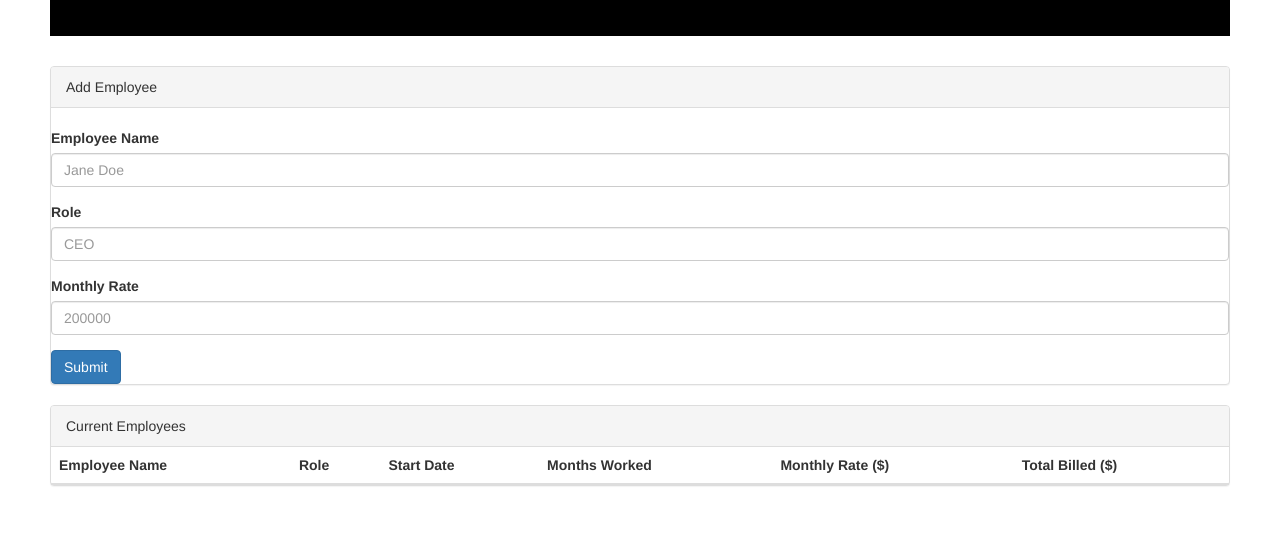
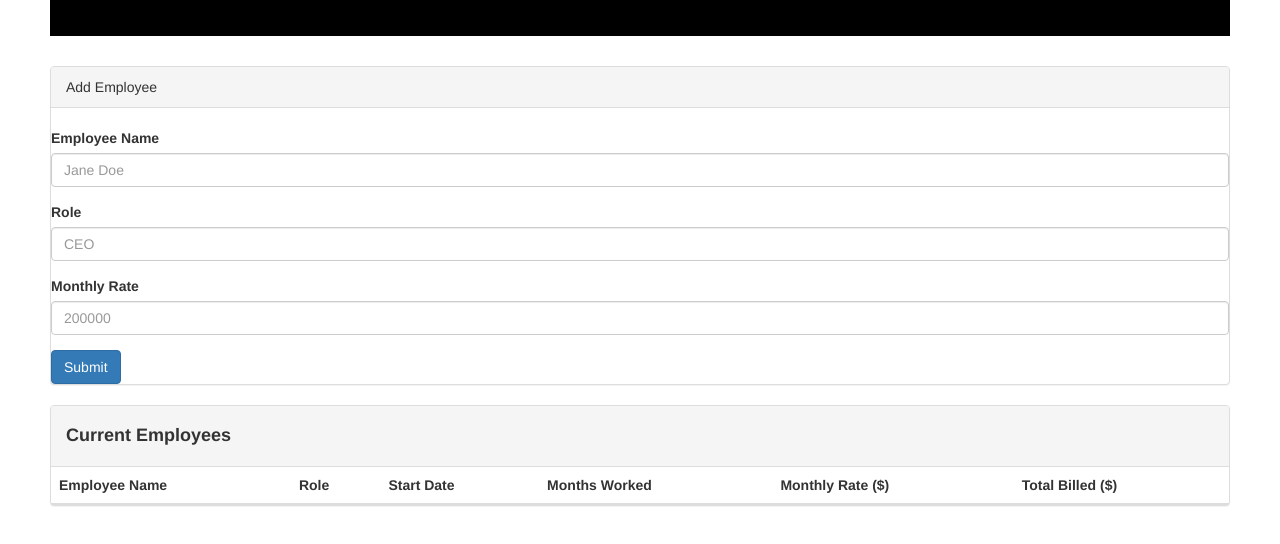
Before and after one commit to kevinmehta137/employee, a plain HTML site: page Employee.html in a window 1280 px wide. Shown: the part 212-756 px from the top of the page. Drawn offline with nearby package versions, Linux system fonts and the light colour scheme.

Commit message:
updated design

```diff
--- a/Employee.html
+++ b/Employee.html
@@ -29,7 +29,7 @@
               <button type="button" class="btn btn-primary">Submit</button>
           </div>
           <div class="datatool panel panel-default">
-            <div class="panel-heading">Current Employees</div>
+            <div class="panel-heading"><h4>Current Employees</h4></div>
             <table class="table table-striped">
               <thead>
                 <tr>
--- a/assets/css/style.css
+++ b/assets/css/style.css
@@ -6,3 +6,6 @@
     margin-left: 50px;
     margin-right: 50px;
 }
+h4{
+    font-weight: bold;
+}
```
